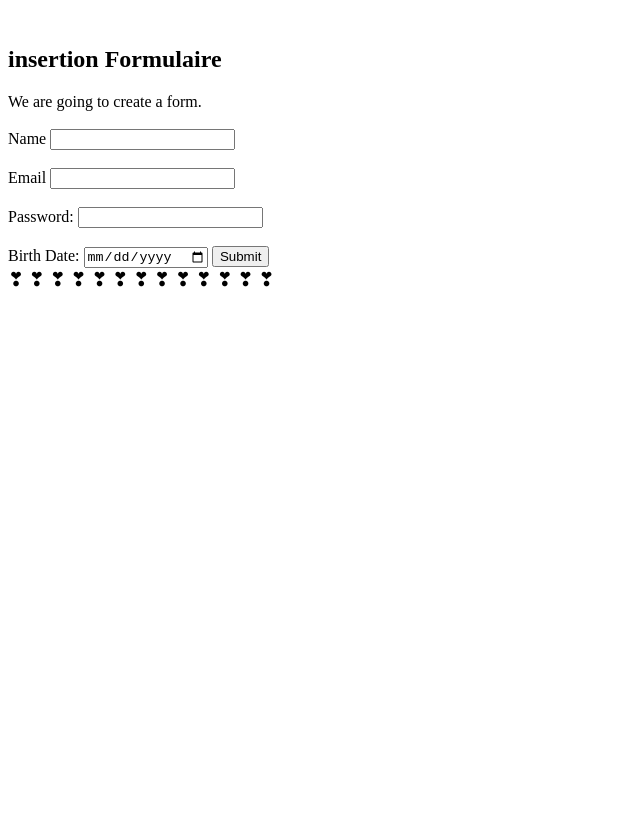
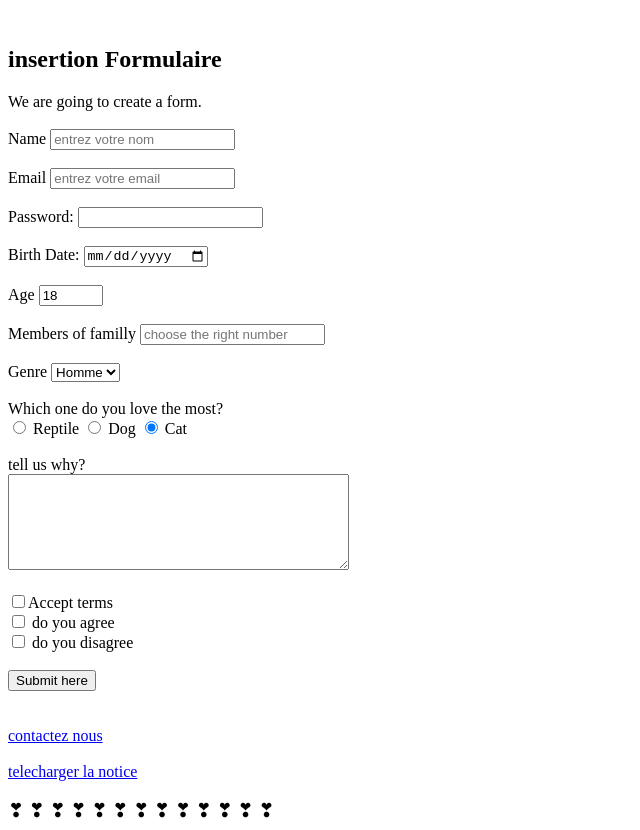
Before and after one commit to pendachou/Checkpoint, a plain HTML site: page cours.html in a window 1280 px wide. Shown: the part 1320-2150 px from the top of the page, without its empty margins (0-640 px from the left). Before the commit the page ends 1619 px from the top, so only its background shows below. Drawn offline with Linux system fonts and the light colour scheme.

Commit message:
my completed course html

```diff
--- a/cours.html
+++ b/cours.html
@@ -111,21 +111,75 @@
             We are going to create a form. </br> </br>
             <form action="/action.php" method="post">
                 <label for="name">Name</label>
-                <input type="text" id="name"/>
+                <input type="text" id="name" placeholder="entrez votre nom"/>
+
                 <br/> <br />
                 <label for="email">Email</label>
-                <input type="text" id="email"/>
+                <input type="text" id="email" placeholder="entrez votre email"/>
+
                 <br /> <br />
                 <label>Password:</label>
                 <input type="password" name="password" />
+
                 <br /><br />
                 <label>Birth Date:</label>
-                <input type="date" name="birthday" />
-                <button>Submit</button>
+                <input type="date" id="birthday" />
+                <br/> <br/>
+
+                <label for="age">Age</label>
+                <input type="number" id="Age" min="0" max="125" value="18" step="1">
+
+                </br> <br/>
+                <label for="members of familly">Members of familly</label>
+                <input type="number" id="memberes of familly" placeholder="choose the right number"><br/> <br/>
+
+                  <!-- exmple de input select -->
+            <label for="gender">Genre</label>
+            <select id="gender">
+                <option value="homme">Homme</option>
+                <option value="femme">Femme</option>
+            </select>
+                <br/> <br/>
+                <!-- input radio -->
+                Which one do you love the  most?
+                <div>
+                <input type="radio" name="type" id="reptile">
+                <label for="reptile">Reptile</label>
+
+                <input type="radio" name="type" id="dog">
+                <label for="dog">Dog</label>
+
+                <input type="radio" name="type" id="cat" checked>
+                <label for="cat">Cat</label>
+                </div> <br/>
+
+                tell us why? <br/>
+                <textarea cols="40" rows="6"></textarea>
+
+                <br/> </br>
+                <!-- insertion de checkbox -->
+                <label>
+                    <input name="terms" type="checkbox" value="tnc" />Accept terms
+                </label> <br/>
+                <label>
+                    <input type="checkbox"> do you agree
+                </label><br/>
+                <label>
+                    <input type="checkbox"> do you disagree
+                </label>
+
+            </br> </br>
+                <input type="submit" value="Submit here">
             </form>
         </div>
-    </section>
+    </section> <br/> <br/>
 <footer>
+<!-- mail de contact pour lutilisateur-->
+<a href="mailto: pgrdf@hotmail.com">contactez nous</a><br/> <br/>
+<!-- comment faire telecharger un fichier a lutilisateur -->
+<a href="notice.txt" download="nom-du-fichier"> telecharger la notice</a>
+<br/> <br/>
+
     <!-- insertion de plusieurs icones pris dans le lien pour les icones plus haut -->
     <span> <big>&#10083; &#10083; &#10083; &#10083; &#10083; &#10083; &#10083; &#10083; &#10083; &#10083; &#10083; &#10083; &#10083;</big>  </span>
 </footer>
```
Also changed, not shown: notice.txt (added).
